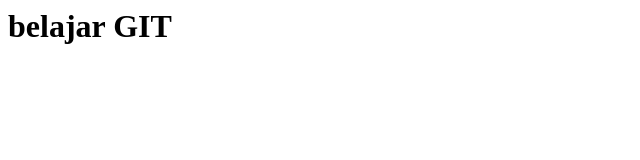
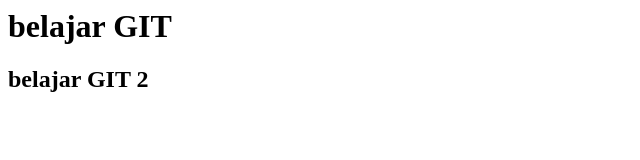
Before and after one commit to Amrilarifin/Amril-X-IRPL-1-05, a plain HTML site: page index.html in a window 1280 px wide. Shown: the whole page, without its empty margins (0-640 px from the left). Drawn offline with Linux system fonts and the light colour scheme.

Commit message:
pesan yang di sampaikan 2

```diff
--- a/index.html
+++ b/index.html
@@ -4,5 +4,6 @@
     </head>
     <body>
         <h1>belajar GIT</h1>
+        <h2>belajar GIT 2</h2>
     </body>
 </html>
```
